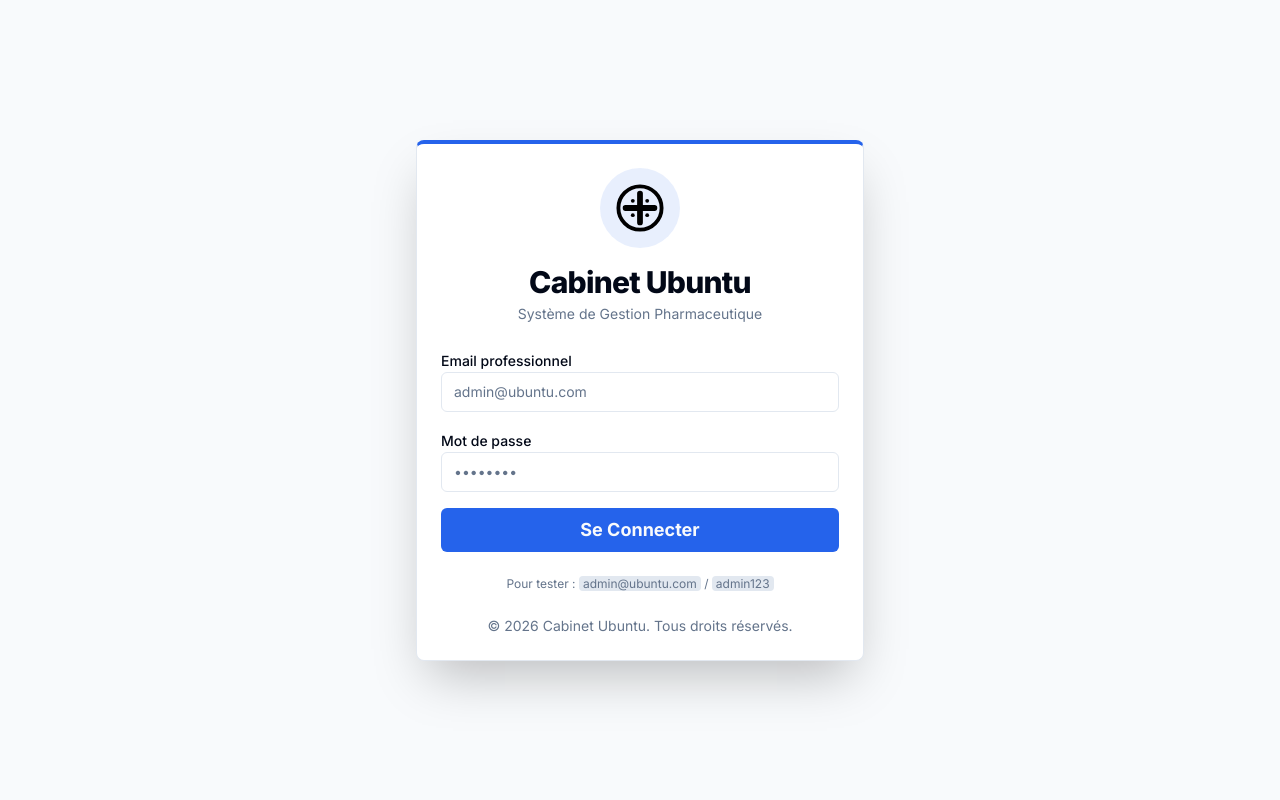
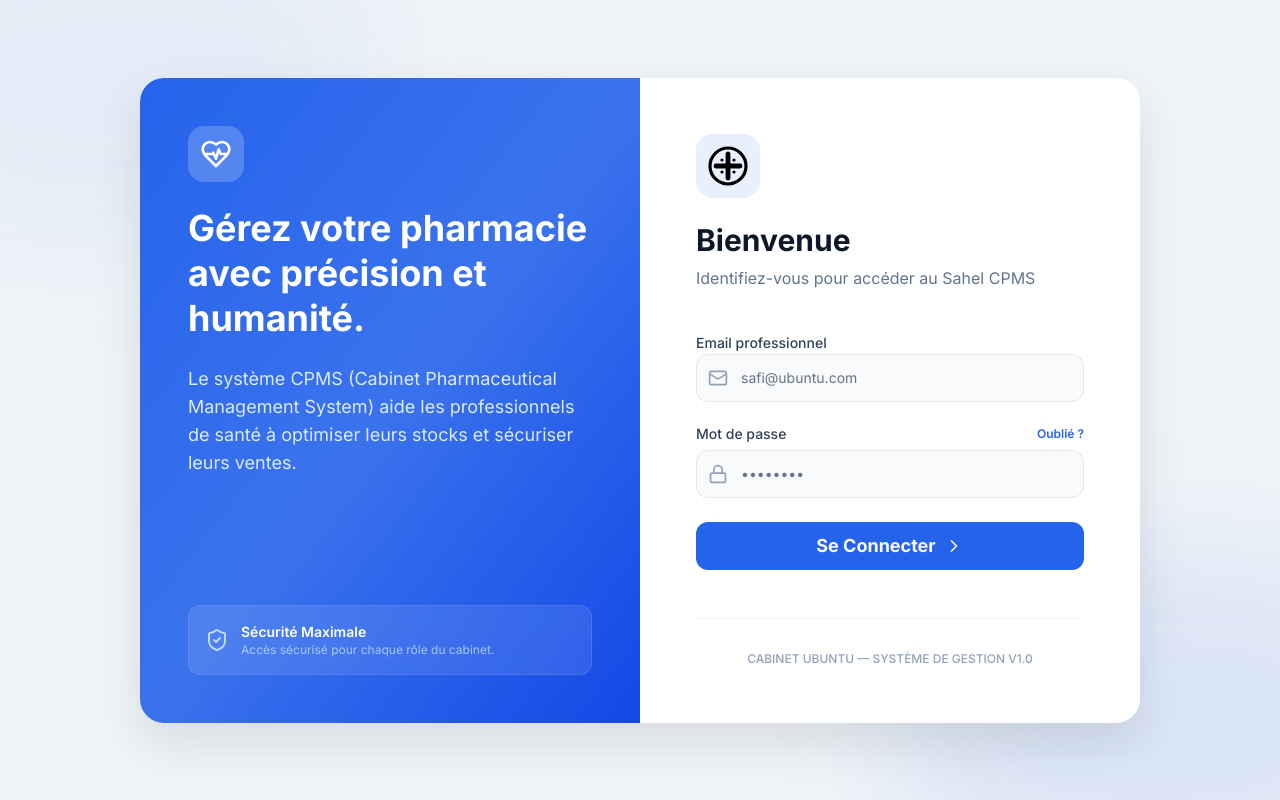
Before and after one commit to MohaDicko/Pharma_ubuntu, a Next.js app in the folder apps/web/: page /login in a window 1280 px wide. Built offline with nearby package versions, Linux system fonts and the light colour scheme.

Commit message:
design: premium medical-focused redesign of the login page

```diff
--- a/apps/web/app/login/page.tsx
+++ b/apps/web/app/login/page.tsx
@@ -2,75 +2,127 @@
 
 import { useActionState } from "react"
 import { authenticate } from "@/lib/actions"
-import { Loader2, Lock, AlertCircle } from "lucide-react"
+import { Loader2, Lock, Mail, ChevronRight, ShieldCheck, HeartPulse } from "lucide-react"
 
 import { Button } from "@/components/ui/button"
 import { Input } from "@/components/ui/input"
 import { Label } from "@/components/ui/label"
-import { Card, CardHeader, CardTitle, CardDescription, CardContent, CardFooter } from "@/components/ui/card"
+import { Card, CardContent } from "@/components/ui/card"
 import { CabinetUbuntuLogo } from "@/components/CabinetUbuntuLogo"
 
 export default function LoginPage() {
     const [errorMessage, dispatch, isPending] = useActionState(authenticate, undefined)
 
     return (
-        <div className="min-h-screen flex items-center justify-center bg-slate-50 p-4">
-            <Card className="w-full max-w-md shadow-2xl border-t-4 border-t-primary">
-                <CardHeader className="space-y-1 text-center">
-                    <div className="flex justify-center mb-4">
-                        <div className="bg-primary/10 p-4 rounded-full">
-                            <CabinetUbuntuLogo className="h-12 w-12 text-primary" />
+        <div className="min-h-screen flex items-center justify-center bg-[#f0f4f8] relative overflow-hidden">
+            {/* Background Decorative Elements */}
+            <div className="absolute top-[-10%] left-[-10%] w-[40%] h-[40%] bg-primary/5 rounded-full blur-3xl" />
+            <div className="absolute bottom-[-10%] right-[-10%] w-[40%] h-[40%] bg-primary/10 rounded-full blur-3xl" />
+
+            <div className="w-full max-w-[1000px] grid md:grid-cols-2 gap-0 overflow-hidden bg-white rounded-3xl shadow-[0_20px_50px_rgba(0,0,0,0.1)] z-10 mx-4">
+
+                {/* Left Side: Illustration & Vision */}
+                <div className="hidden md:flex flex-col justify-between p-12 bg-gradient-to-br from-primary via-primary/90 to-blue-700 text-white relative">
+                    <div className="space-y-6">
+                        <div className="bg-white/20 w-fit p-3 rounded-2xl backdrop-blur-md">
+                            <HeartPulse className="h-8 w-8 text-white" />
+                        </div>
+                        <h1 className="text-4xl font-bold leading-tight">
+                            Gérez votre pharmacie avec précision et humanité.
+                        </h1>
+                        <p className="text-blue-100 text-lg">
+                            Le système CPMS (Cabinet Pharmaceutical Management System) aide les professionnels de santé à optimiser leurs stocks et sécuriser leurs ventes.
+                        </p>
+                    </div>
+
+                    <div className="space-y-4">
+                        <div className="flex items-center gap-3 bg-white/10 p-4 rounded-xl backdrop-blur-sm border border-white/10">
+                            <ShieldCheck className="h-6 w-6 text-blue-200" />
+                            <div className="text-sm">
+                                <p className="font-semibold text-white">Sécurité Maximale</p>
+                                <p className="text-blue-200/80 text-xs">Accès sécurisé pour chaque rôle du cabinet.</p>
                             </div>
                         </div>
-                    <CardTitle className="text-3xl font-extrabold tracking-tight">Cabinet Ubuntu</CardTitle>
-                    <CardDescription>
-                        Système de Gestion Pharmaceutique
-                    </CardDescription>
-                </CardHeader>
-                <CardContent>
-                    <form action={dispatch} className="space-y-4">
+                    </div>
+                </div>
+
+                {/* Right Side: Login Form */}
+                <div className="p-8 md:p-14 flex flex-col justify-center">
+                    <div className="mb-10 text-center md:text-left">
+                        <div className="flex justify-center md:justify-start mb-6">
+                            <div className="bg-primary/10 p-3 rounded-2xl">
+                                <CabinetUbuntuLogo className="h-10 w-10 text-primary" />
+                            </div>
+                        </div>
+                        <h2 className="text-3xl font-bold text-slate-900">Bienvenue</h2>
+                        <p className="text-slate-500 mt-2">Identifiez-vous pour accéder au Sahel CPMS</p>
+                    </div>
+
+                    <form action={dispatch} className="space-y-6">
                         <div className="space-y-2">
-                            <Label htmlFor="email">Email professionnel</Label>
+                            <Label htmlFor="email" className="text-slate-700 font-medium">Email professionnel</Label>
+                            <div className="relative">
+                                <Mail className="absolute left-3 top-1/2 -translate-y-1/2 h-5 w-5 text-slate-400" />
                                 <Input
                                     id="email"
                                     name="email"
                                     type="email"
-                                placeholder="admin@ubuntu.com"
+                                    placeholder="safi@ubuntu.com"
+                                    className="pl-11 h-12 bg-slate-50 border-slate-200 focus:bg-white transition-all rounded-xl"
                                     required
                                 />
                             </div>
+                        </div>
+
                         <div className="space-y-2">
-                            <Label htmlFor="password">Mot de passe</Label>
+                            <div className="flex items-center justify-between">
+                                <Label htmlFor="password" className="text-slate-700 font-medium">Mot de passe</Label>
+                                <button type="button" className="text-xs text-primary font-semibold hover:underline">Oublié ?</button>
+                            </div>
+                            <div className="relative">
+                                <Lock className="absolute left-3 top-1/2 -translate-y-1/2 h-5 w-5 text-slate-400" />
                                 <Input
                                     id="password"
                                     name="password"
                                     type="password"
                                     placeholder="••••••••"
+                                    className="pl-11 h-12 bg-slate-50 border-slate-200 focus:bg-white transition-all rounded-xl"
                                     required
                                     minLength={6}
                                 />
                             </div>
+                        </div>
 
                         {errorMessage && (
-                            <div className="flex items-center space-x-2 text-red-600 bg-red-50 p-3 rounded text-sm">
-                                <AlertCircle className="h-4 w-4" />
-                                <p>{errorMessage}</p>
+                            <div className="flex items-center space-x-2 text-red-600 bg-red-50 p-4 rounded-xl text-sm border border-red-100 animate-in fade-in slide-in-from-top-2 duration-300">
+                                <div className="h-2 w-2 rounded-full bg-red-600 animate-pulse" />
+                                <p className="font-medium">{errorMessage}</p>
                             </div>
                         )}
 
-                        <Button className="w-full h-11 text-lg font-bold" disabled={isPending} type="submit">
-                            {isPending && <Loader2 className="mr-2 h-4 w-4 animate-spin" />}
+                        <Button
+                            className="w-full h-12 text-lg font-bold rounded-xl shadow-[0_10px_20px_rgba(var(--primary-rgb),0.3)] hover:translate-y-[-2px] active:translate-y-[0px] transition-all"
+                            disabled={isPending}
+                            type="submit"
+                        >
+                            {isPending ? (
+                                <Loader2 className="mr-2 h-5 w-5 animate-spin" />
+                            ) : (
+                                <>
                                     Se Connecter
+                                    <ChevronRight className="ml-2 h-5 w-5" />
+                                </>
+                            )}
                         </Button>
                     </form>
-                </CardContent>
-                <CardFooter className="flex flex-col space-y-2 text-center text-sm text-muted-foreground">
-                    <div className="text-xs">
-                        Pour tester : <span className="font-mono bg-slate-200 px-1 rounded">admin@ubuntu.com</span> / <span className="font-mono bg-slate-200 px-1 rounded">admin123</span>
+
+                    <div className="mt-12 pt-8 border-t border-slate-100 text-center">
+                        <p className="text-xs text-slate-400 font-medium">
+                            CABINET UBUNTU — SYSTÈME DE GESTION V1.0
+                        </p>
                     </div>
-                    <div className="mt-4">© 2026 Cabinet Ubuntu. Tous droits réservés.</div>
-                </CardFooter>
-            </Card>
+                </div>
+            </div>
         </div>
     )
 }
```
Lines whose indentation alone changed are shown as unchanged.
